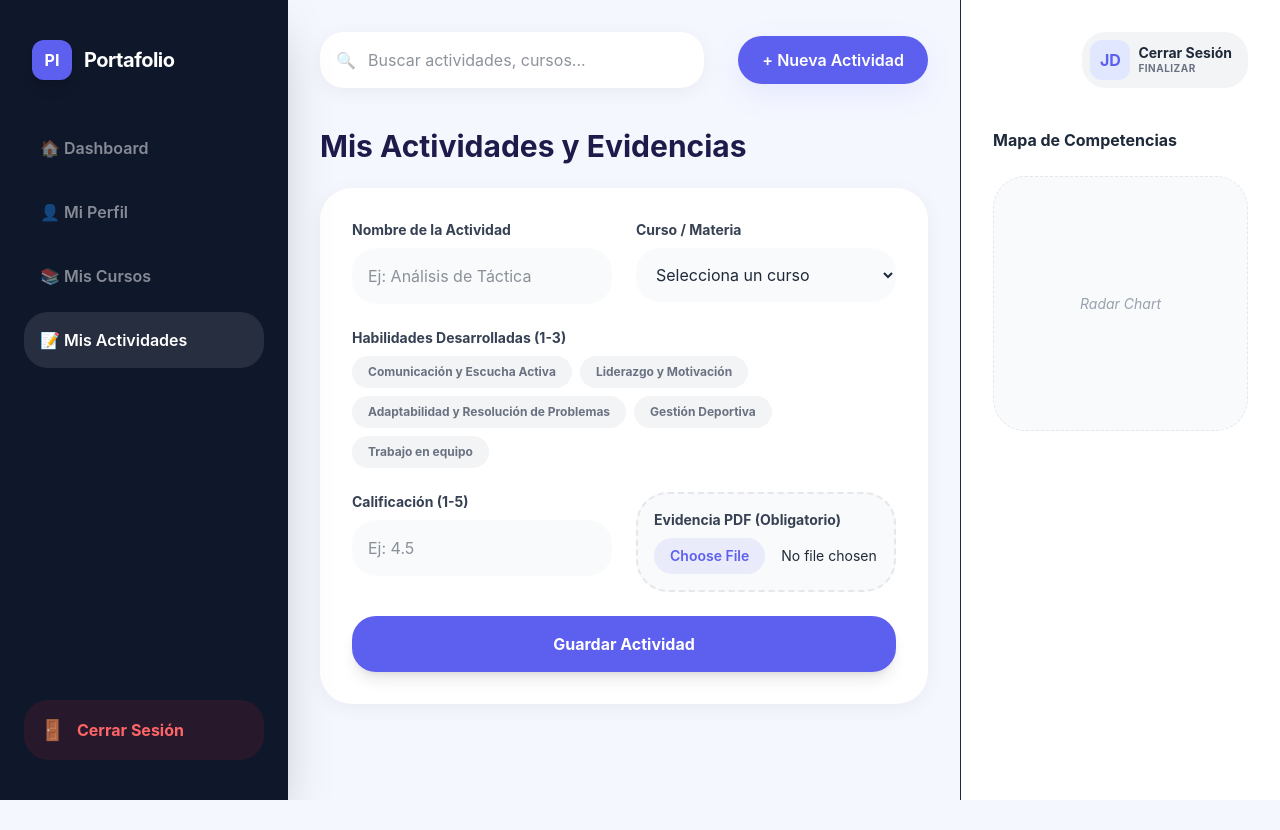
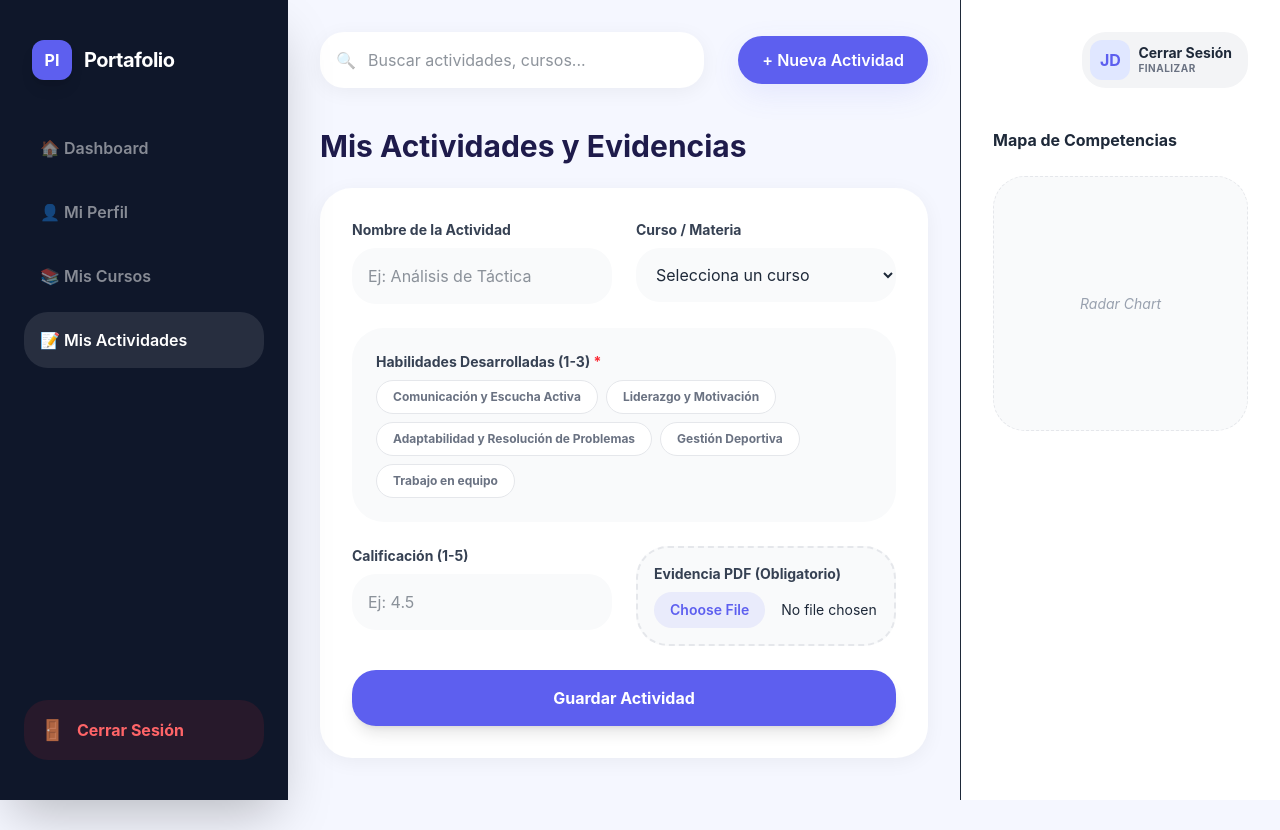
Before and after one commit to yohanchc01-cell/proyecto-identidad-profesional, a React app in the folder frontend/: page /activities in a window 1280 px wide. Before the commit the page ends 800 px from the top, so only its background shows below. Built offline with nearby package versions, Linux system fonts and the light colour scheme; the HTML template or start-up script is replaced by a standard one.

Commit message:
fix: Indicador visual de error en habilidades desarrolladas

```diff
--- a/frontend/src/pages/ActivitiesManager.jsx
+++ b/frontend/src/pages/ActivitiesManager.jsx
@@ -135,8 +135,8 @@ export default function ActivitiesManager() {
           </div>
         </div>
 
-        <div>
-          <label className="block text-sm font-bold text-gray-700 mb-2">Habilidades Desarrolladas (1-3)</label>
+        <div className={`p-6 rounded-3xl transition-all ${errors.habilidades ? 'ring-2 ring-red-500 bg-red-50' : 'bg-gray-50'}`}>
+          <label className="block text-sm font-bold text-gray-700 mb-2">Habilidades Desarrolladas (1-3) <span className="text-red-500">*</span></label>
           <div className="flex flex-wrap gap-2">
             {skillsList.map(s => (
               <button
@@ -144,13 +144,14 @@ export default function ActivitiesManager() {
                 type="button"
                 onClick={() => toggleSkill(s.id)}
                 className={`px-4 py-2 rounded-full text-xs font-bold transition-all ${
-                  formData.habilidades.includes(s.id) ? 'bg-primary text-white shadow-md' : 'bg-gray-100 text-gray-500 hover:bg-gray-200'
+                  formData.habilidades.includes(s.id) ? 'bg-primary text-white shadow-md' : 'bg-white text-gray-500 hover:bg-gray-100 border border-gray-200'
                 }`}
               >
                 {s.name}
               </button>
             ))}
           </div>
+          {errors.habilidades && <p className="text-[10px] text-red-500 font-bold mt-2">Selecciona al menos una habilidad obligatoriamente.</p>}
         </div>
 
         <div className="grid grid-cols-1 md:grid-cols-2 gap-6">
```
